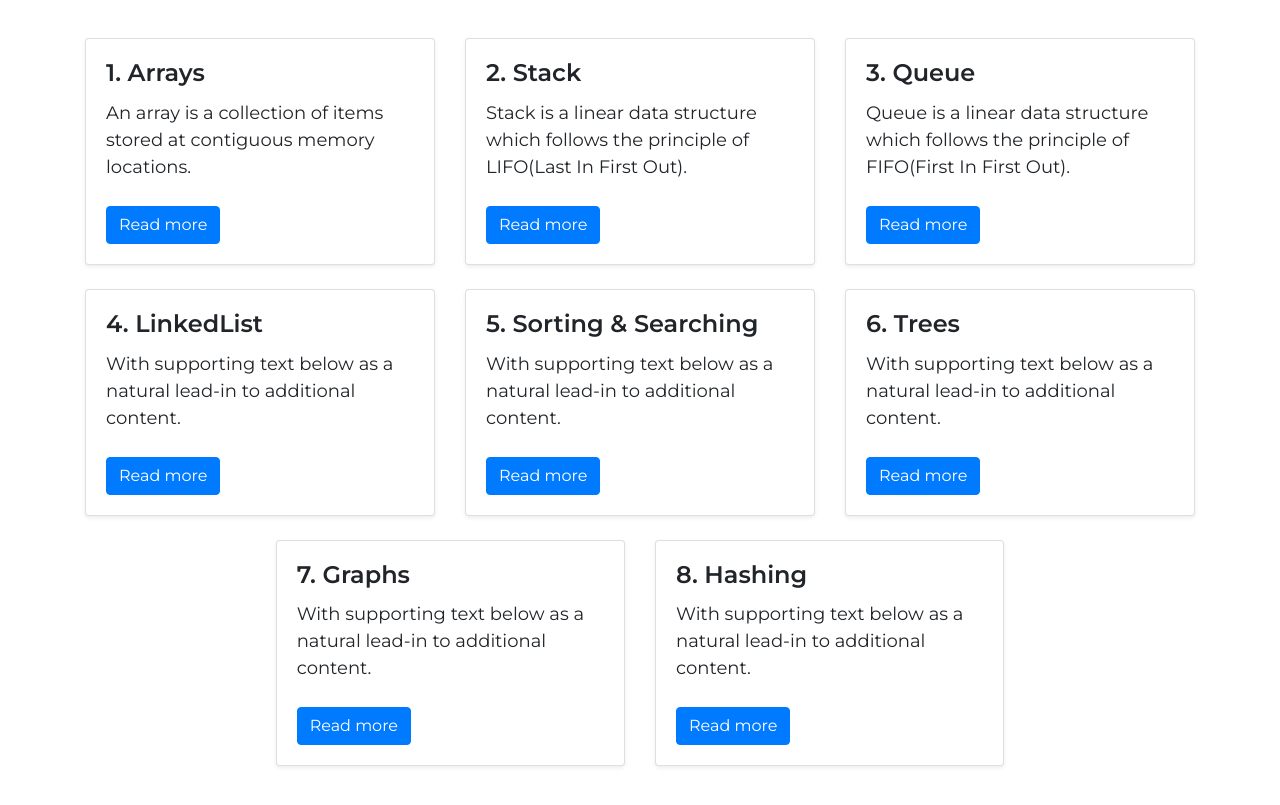
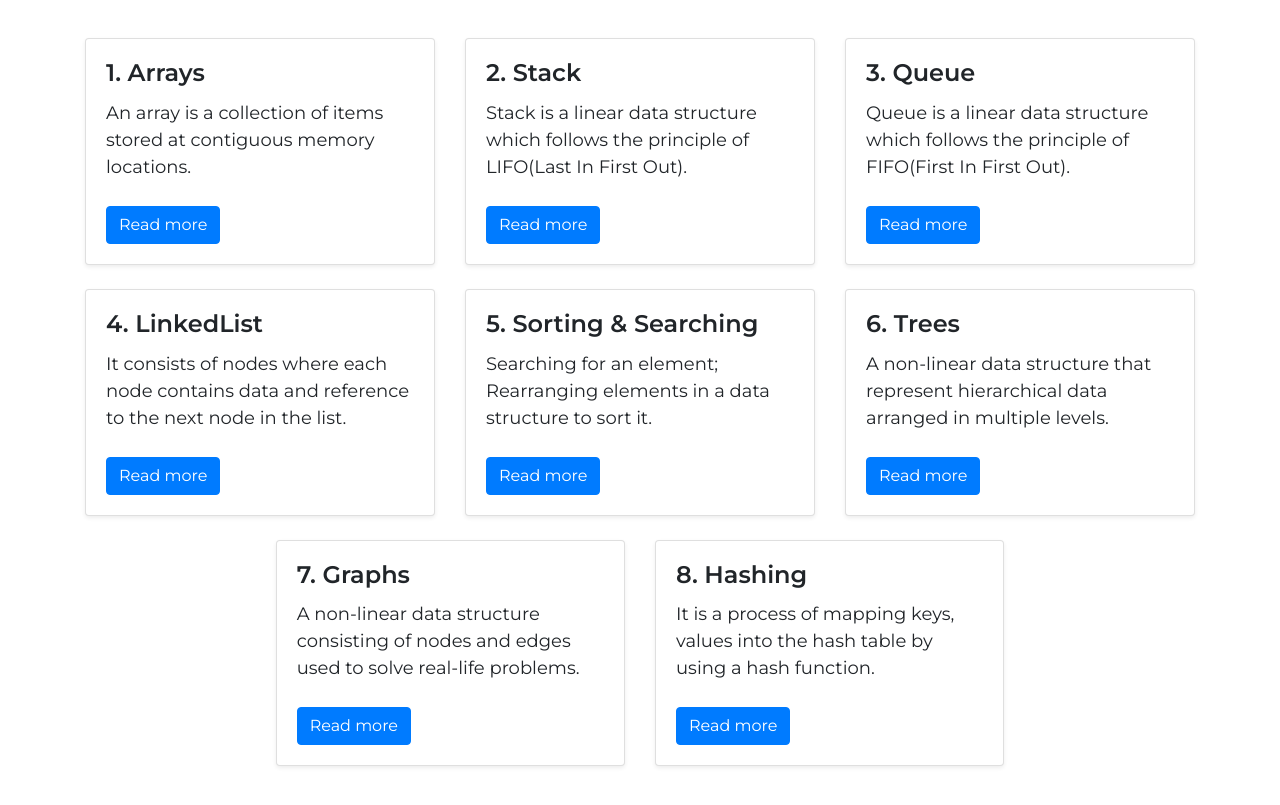
Before and after one commit to anubhavbagri/SigmaPi-Website, a plain HTML site: page Pages/data-structure.html in a window 1280 px wide. Shown: the part 159-964 px from the top of the page. Drawn offline with nearby package versions, Linux system fonts and the light colour scheme.

Commit message:
feat: add remaining sub descriptions

```diff
--- a/Pages/data-structure.html
+++ b/Pages/data-structure.html
@@ -104,8 +104,8 @@
                                 <div class="card mb-4 shadow-sm">
                                     <div class="card-body">
                                         <h4 class="card-title">4. LinkedList</h4>
-                                        <p class="card-text">With supporting text below as a natural lead-in to
-                                            additional content.</p>
+                                        <p class="card-text">It consists of nodes where each node contains
+                                            data and reference to the next node in the list.</p>
                                         <a href="#" class="btn btn-primary">Read more</a>
                                     </div>
                                 </div>
@@ -114,8 +114,8 @@
                                 <div class="card mb-4 shadow-sm">
                                     <div class="card-body">
                                         <h4 class="card-title">5. Sorting & Searching</h4>
-                                        <p class="card-text">With supporting text below as a natural lead-in to
-                                            additional content.</p>
+                                        <p class="card-text">Searching for an element; Rearranging elements in a data
+                                            structure to sort it.</p>
                                         <a href="#" class="btn btn-primary">Read more</a>
                                     </div>
                                 </div>
@@ -124,8 +124,8 @@
                                 <div class="card mb-4 shadow-sm">
                                     <div class="card-body">
                                         <h4 class="card-title">6. Trees</h4>
-                                        <p class="card-text">With supporting text below as a natural lead-in to
-                                            additional content.</p>
+                                        <p class="card-text">A non-linear data structure that represent
+                                            hierarchical data arranged in multiple levels.</p>
                                         <a href="#" class="btn btn-primary">Read more</a>
                                     </div>
                                 </div>
@@ -135,8 +135,8 @@
                                     <div class="card mb-4 shadow-sm">
                                         <div class="card-body">
                                             <h4 class="card-title">7. Graphs</h4>
-                                            <p class="card-text">With supporting text below as a natural lead-in to
-                                                additional content.</p>
+                                            <p class="card-text">A non-linear data structure consisting of nodes and
+                                                edges used to solve real-life problems.</p>
                                             <a href="#" class="btn btn-primary">Read more</a>
                                         </div>
                                     </div>
@@ -145,8 +145,10 @@
                                     <div class="card mb-4 shadow-sm">
                                         <div class="card-body">
                                             <h4 class="card-title">8. Hashing</h4>
-                                            <p class="card-text">With supporting text below as a natural lead-in to
-                                                additional content.</p>
+                                            <p class="card-text">It is a process of mapping keys, values into the hash
+                                                table
+                                                by
+                                                using a hash function.</p>
                                             <a href="#" class="btn btn-primary">Read more</a>
                                         </div>
                                     </div>
```
